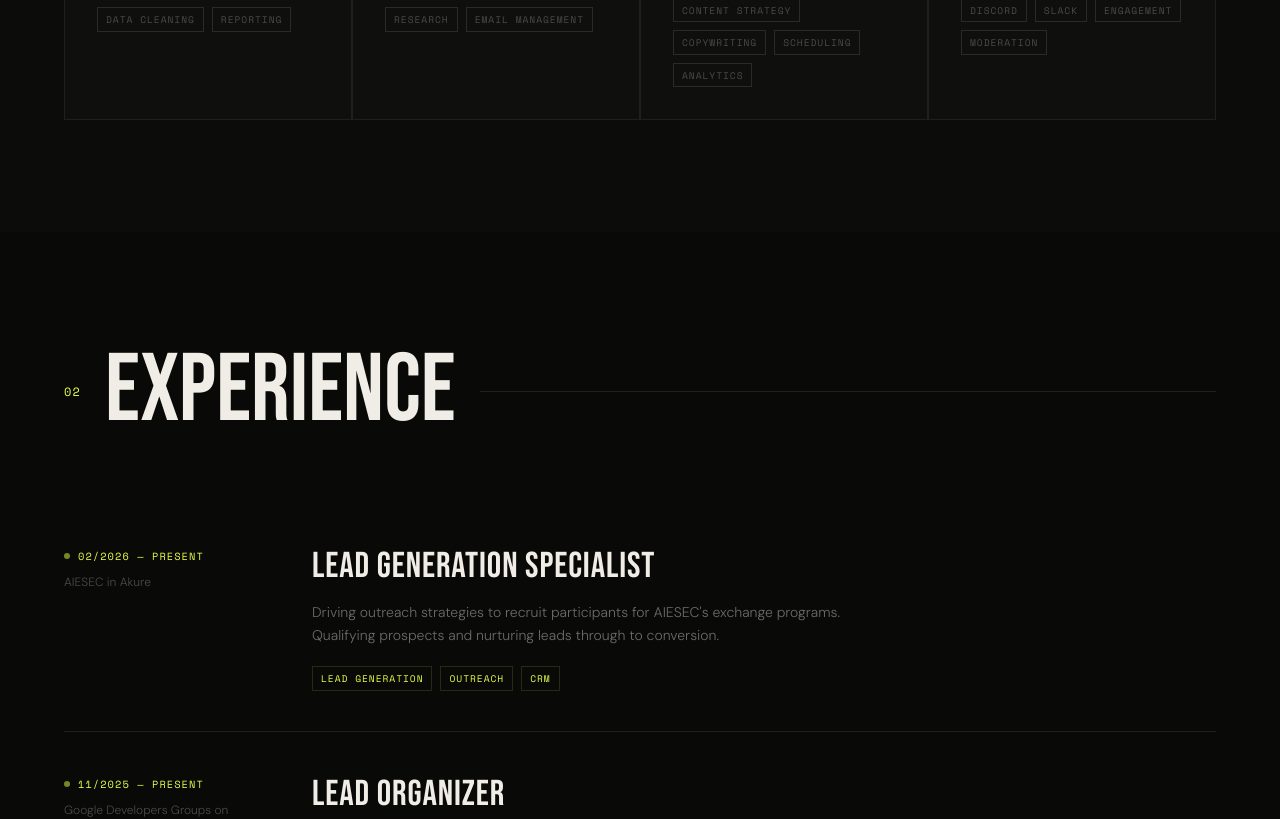
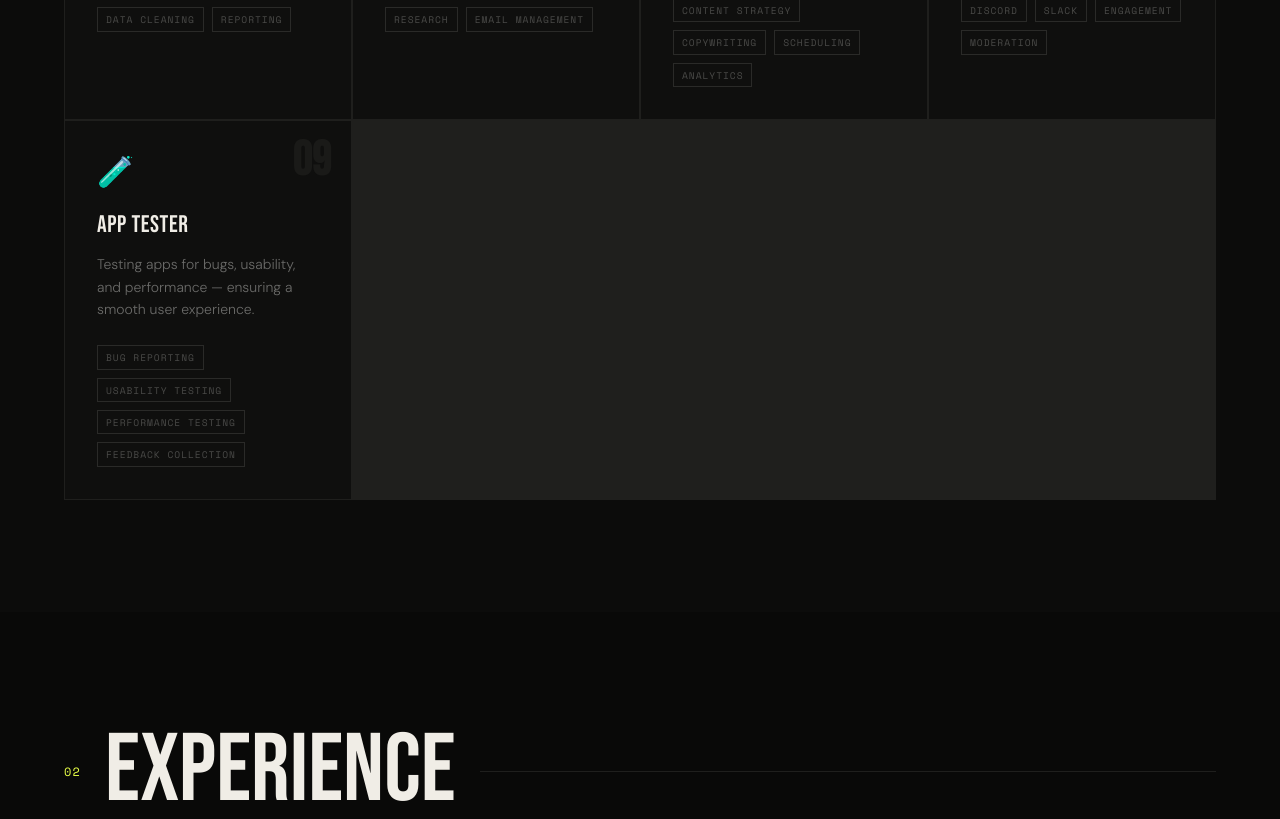
Before and after one commit to ethiago007/portfolio, a React (Vite) app: page / in a window 1280 px wide. Shown: the part 1660-2479 px from the top of the page. Built offline with nearby package versions, Linux system fonts and the light colour scheme.

Commit message:
added app tester skill

```diff
--- a/src/components/Contact.jsx
+++ b/src/components/Contact.jsx
@@ -264,8 +264,27 @@ const handleSubmit = async (e) => {
                   <option value="Community Management">Community Management</option>
                   <option value="Virtual Assistant">Virtual Assistant</option>
                   <option value="Data Entry">Data Entry</option>
+                  <option value="App Tester">App Tester</option>
                   <option value="Other">Other</option>
                 </select>
+
+                <div className="absolute right-4 top-1/2 -translate-y-1/2 pointer-events-none">
+      <svg
+        width="10"
+        height="6"
+        viewBox="0 0 10 6"
+        fill="none"
+        xmlns="http://www.w3.org/2000/svg"
+      >
+        <path
+          d="M1 1L5 5L9 1"
+          stroke="#e8ff47"
+          strokeWidth="1.5"
+          strokeLinecap="round"
+          strokeLinejoin="round"
+        />
+      </svg>
+    </div>
               </div>
 
               {/* Message */}
--- a/src/components/Skills.jsx
+++ b/src/components/Skills.jsx
@@ -59,6 +59,13 @@ const skills = [
     tags: ["Discord", "Slack", "Engagement", "Moderation"],
     accent: "#ff6b35",
   },
+  {
+    icon: "🧪",
+    title: "App Tester",
+    desc: "Testing apps for bugs, usability, and performance — ensuring a smooth user experience.",
+    tags: ["Bug Reporting", "Usability Testing", "Performance Testing", "Feedback Collection"],
+    accent: "#e8ff47",
+  }
 ];
 
 function SkillCard({ skill, index }) {
```
